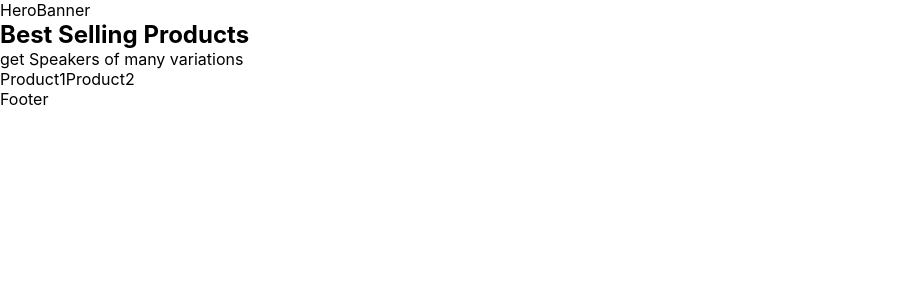
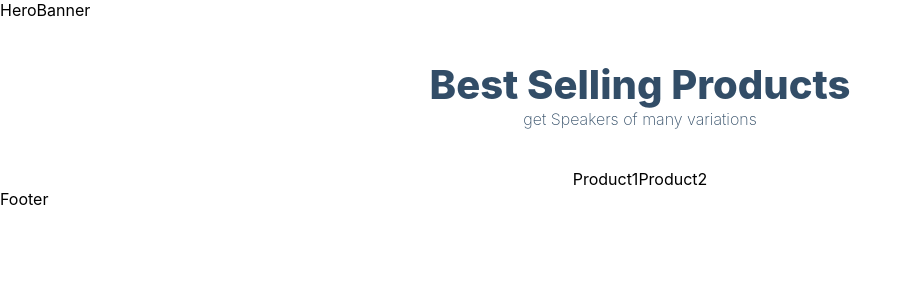
Before and after one commit to Azikenp/ecommerce, a Next.js app: page / in a window 1280 px wide. Shown: the top 300 px of the page, without its empty margins (0-912 px from the left). Built offline with nearby package versions, Linux system fonts and the light colour scheme.

Commit message:
styles tested

```diff
--- a/pages/index.js
+++ b/pages/index.js
@@ -4,13 +4,13 @@ const Home = () => {
   return (
     <>
       HeroBanner
-
-      <div>
+      <div className="products-heading">
         <h2>Best Selling Products</h2>
         <p>get Speakers of many variations</p>
       </div>
-      <div>{["Product1", "Product2"].map((product) => product)}</div>
-
+      <div className="products-container">
+        {["Product1", "Product2"].map((product) => product)}
+      </div>
       Footer
     </>
   );
```
